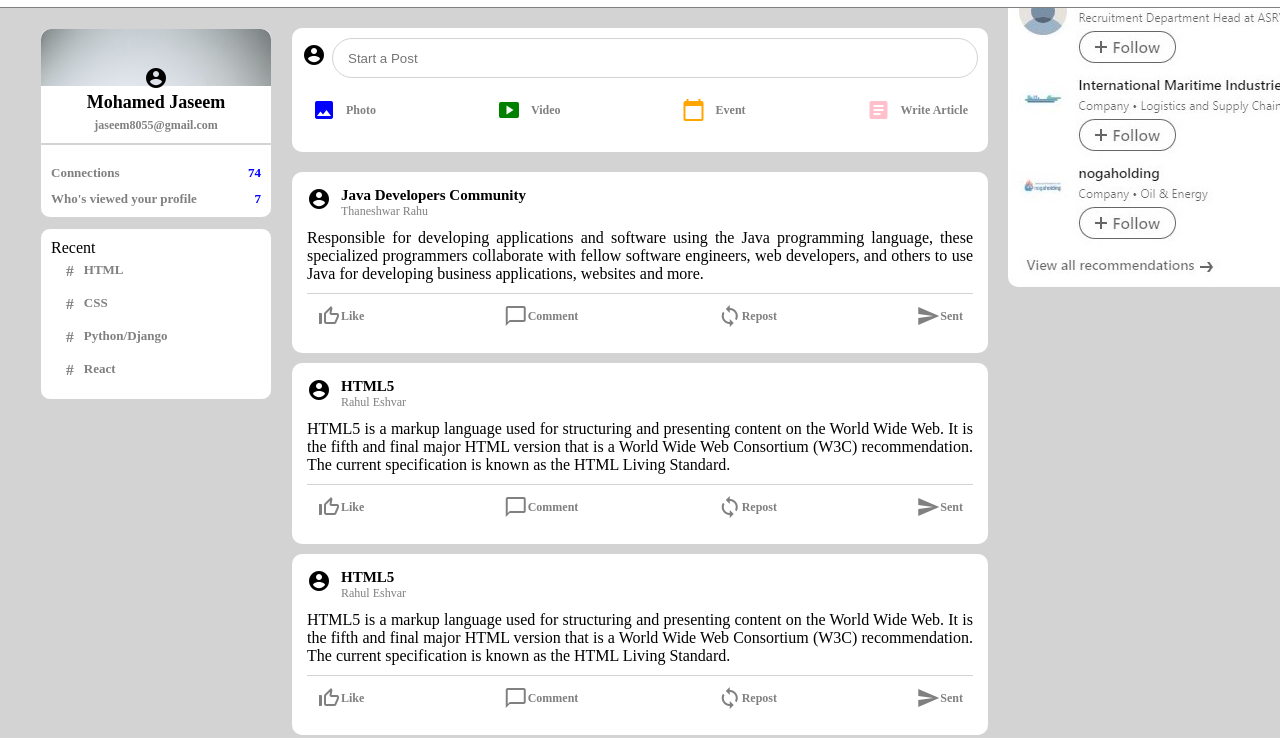
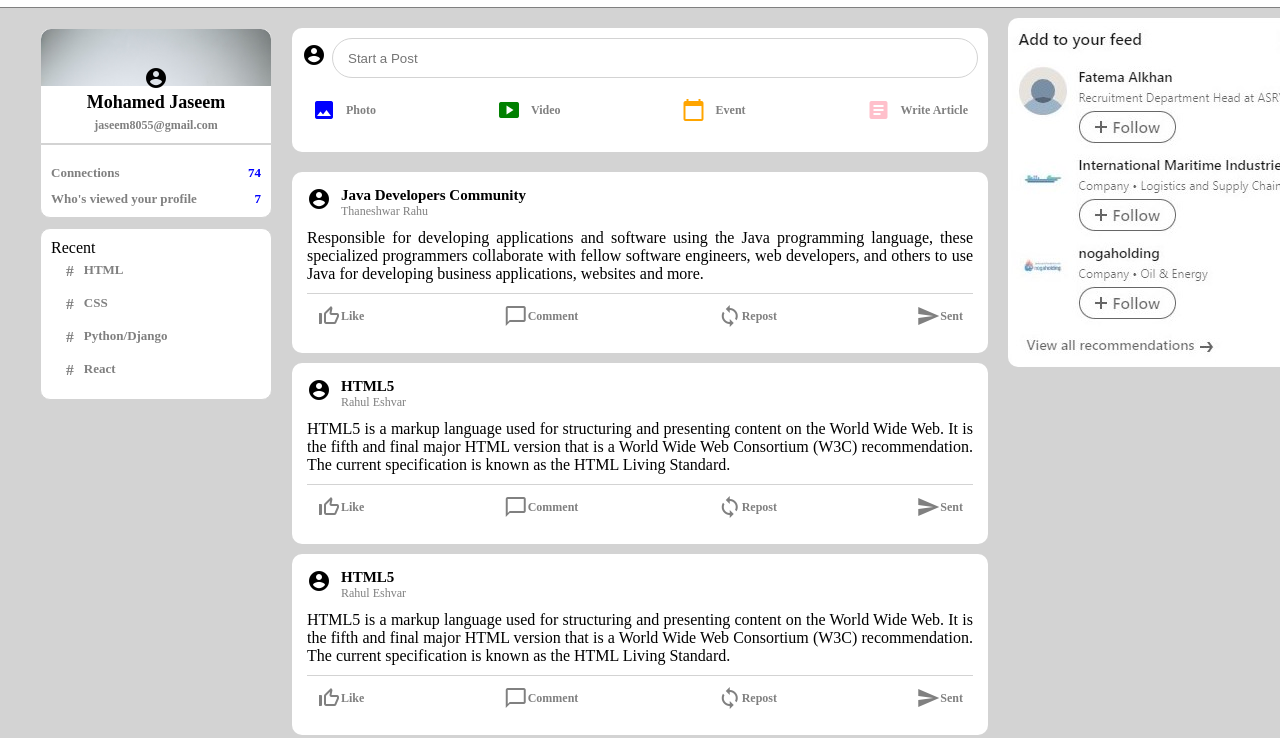
Before and after one commit to jaseem8055/Linkedin, a plain HTML site: page index.html in a window 1280 px wide. Shown: the part 62-800 px from the top of the page. Drawn offline with Linux system fonts and the light colour scheme.

Commit message:
WidgetTop

```diff
--- a/style.css
+++ b/style.css
@@ -333,5 +333,5 @@ font-size: 15px;
 .widgets img{
     border-radius: 10px;
     position:fixed;
-    top:0;
+    top:80px;
 }
```
